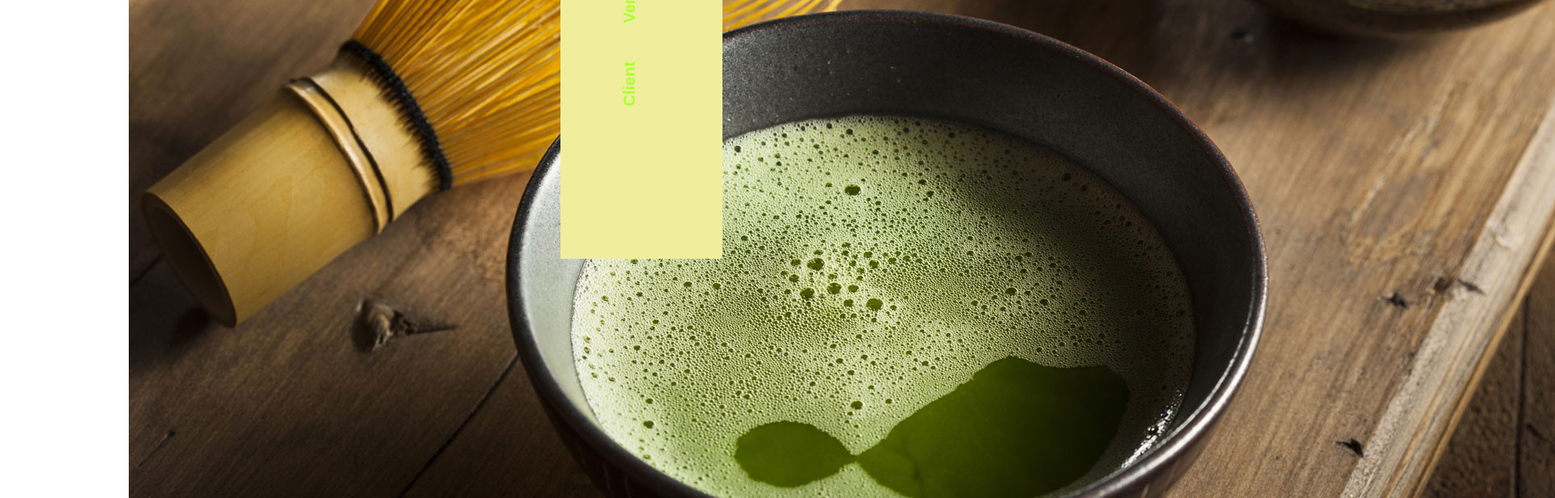
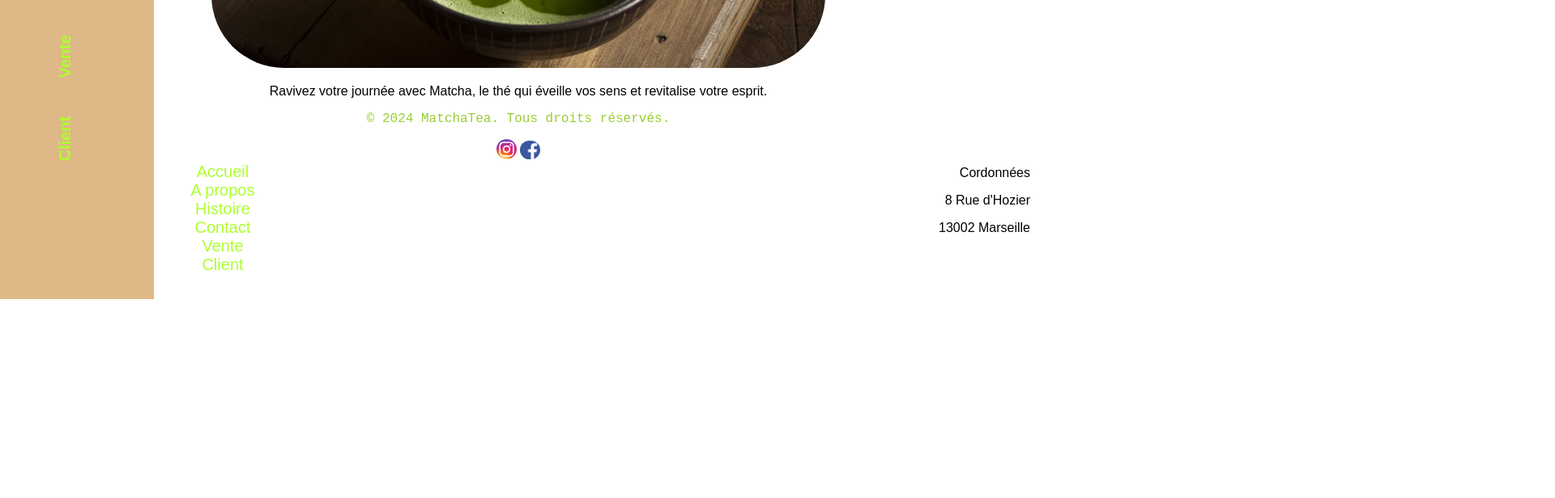
Before and after one commit to lucas-lubin/matchaTea, a plain HTML site: page index.html in a window 1280 px wide. Shown: the part 500-1116 px from the top of the page at 81% size, 1920 px wide, since content can reach past the window. After the commit the page ends 839 px from the top, so only its background shows below. Drawn offline with Linux system fonts and the light colour scheme; files whose address does not match are found by name; a web font is replaced by a local one.

Commit message:
Meilleur lisibilité + image ronde + reglage probleme sidebar

```diff
--- a/index.css
+++ b/index.css
@@ -7,7 +7,13 @@
 
 body {
     font-family: graffiti_xenoa, sans-serif; /* Utilisation de la police définie */
+    text-align: center;
 
+}
+
+header {
+    background-color: burlywood; /* Ajoutez cette ligne pour définir la couleur de fond de l'en-tête */
+    color: bisque;
 }
 
 .spacing {
@@ -22,9 +28,10 @@ body {
     color: greenyellow;
 }
 
-/* Centrer les liens */
-body {
-    text-align: center;
+.logo{
+    height: 2%;
+    width: 2%;
+    border-radius: 50px;
 }
 
 /* Ajouter un espacement entre les liens */
@@ -35,10 +42,6 @@ a {
     color: greenyellow;
 }
 
-/* Styles pour le footer */
-footer {
-    color: greenyellow; /* Changer la couleur du texte en bleu, par exemple */
-}
 
 
 .image1 {
@@ -46,30 +49,33 @@ footer {
     border-radius: 40px;
 }
 
-/* CSS pour changer la police du slogan avec un id */
+
 #slogan {
     font-family: "Arial", sans-serif; /* Changer la police du slogan */
 }
 
-/* Styles CSS pour la barre latérale */
-body {
-    direction: rtl; /* Changer la direction de l'écriture de droite à gauche */
+
+.princip{
+    height: 80%;
+    width:60% ;
+    border-radius: 90px;
+}
+
+.sidebar {
+    height: 100%;
+    width: 190px; /* Largeur de la sidebar */
+    position: fixed; /* Position fixée */
+    top: 0; /* Aligné en haut */
+    left: 0; /* Aligné à gauche */
+    background-color: burlywood; /* Couleur de fond */
+    display: flex; /* Utiliser la flexbox */
+    flex-direction: column; /* Afficher les éléments en colonne */
+    justify-content: flex-start; /* Aligner les éléments en haut */
+    padding-top: 70px; /* Espace en haut */
 }
 
 
-/* Styles CSS pour la barre latérale */
-.sidebar {
-    height: 100%;
-    width: 200px; /* Largeur de la sidebar */
-    position: fixed; /* Position fixée */
-    top: 0; /* Aligné en haut */
-    left: 0; /* Aligné à gauche */
-    background-color: rgb(240, 238, 157); /* Couleur de fond */
-    display: flex; /* Utiliser la flexbox */
-    flex-direction: column; /* Afficher les éléments en colonne */
-    justify-content: flex-start; /* Aligner les éléments en haut */
-    padding-top: 20px; /* Espace en haut */
-}
+
 
 .sidebar a {
     padding: 40px; /* Espace entre les liens */
@@ -96,10 +102,14 @@ body {
     margin-left: -700px; /* Décaler légèrement la liste vers la gauche */
 
 }
-.local {text-align: right;
-list-style: none;
-margin-top: -150px;
-color: black;}
 
-#conditions{font-family: 'Courier New', Courier, monospace;
-color: yellowgreen;}
+.local {
+    text-align: right;
+    list-style: none;
+    margin-top: -150px;
+    color: black;
+}
+
+#conditions{
+    font-family: 'Courier New', Courier, monospace;
+    color: yellowgreen;}
```
